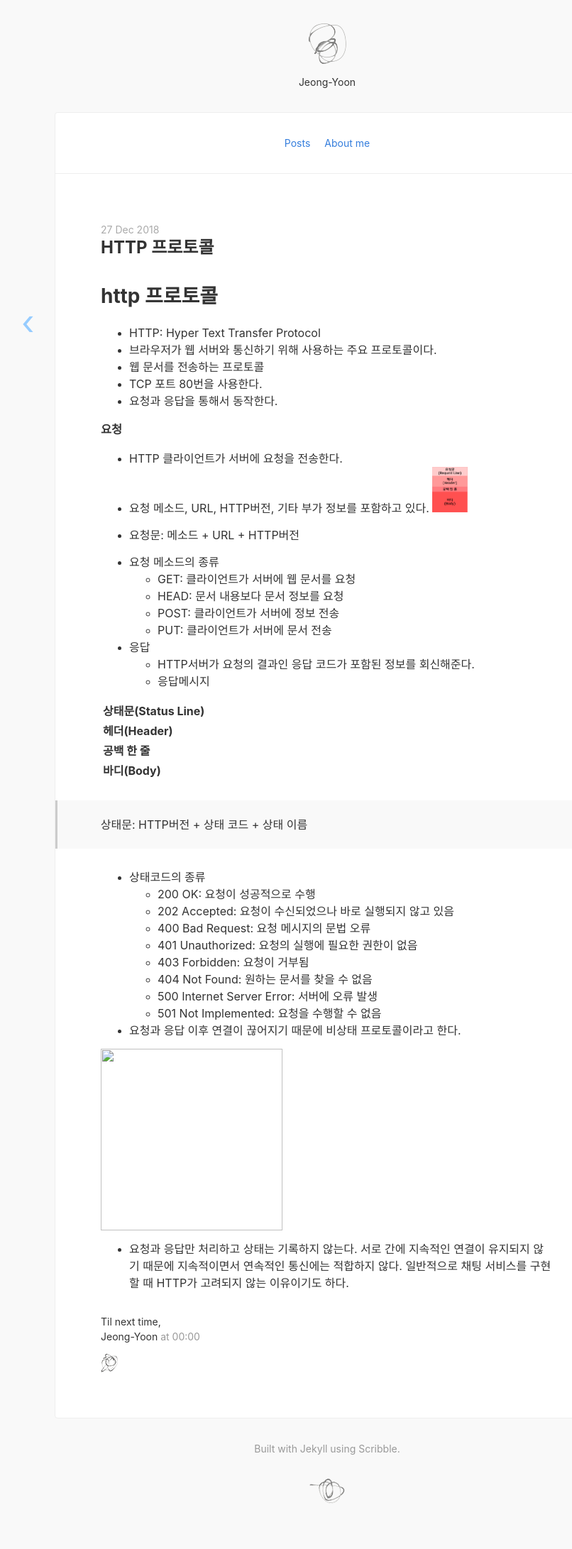
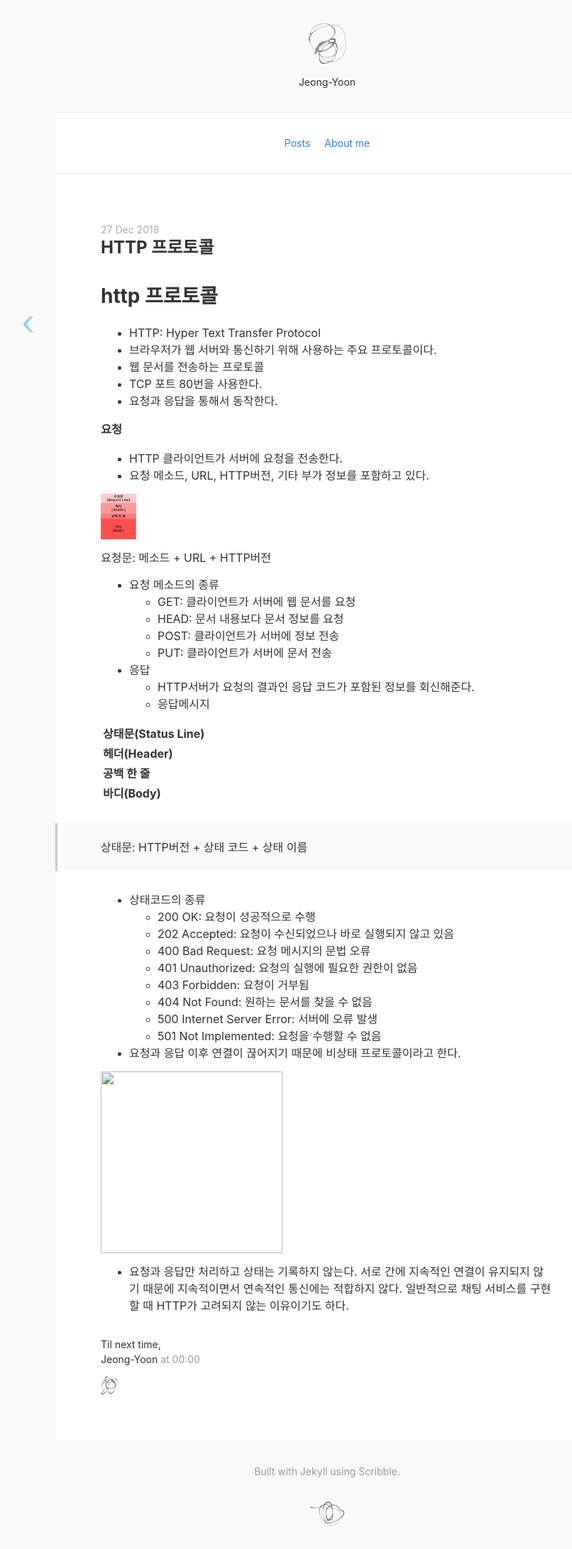
Before and after one commit to Jeong-Yoon/Jeong-Yoon.github.io, a Jekyll site: the page built from _posts/2018-12-27-http 프로토콜.md, in a window 1280 px wide. Shown: the whole page at 71% size, without its empty margins (179-985 px from the left). Built offline with Jekyll 4.4.1, drawn with Linux system fonts in a browser that asks for light colours; nearby versions of some CDN libraries; before the commit the page ends 2151 px from its top, so only the background shows below that.

Commit message:
Update 2018-12-27-http 프로토콜.md

```diff
--- a/_posts/2018-12-27-http 프로토콜.md
+++ b/_posts/2018-12-27-http 프로토콜.md
@@ -9,8 +9,9 @@
 ### 요청
  *  <span style="font-size: 12pt; ">HTTP 클라이언트가 서버에 요청을 전송한다.
  * <span style="font-size: 12pt; ">요청 메소드, URL, HTTP버전, 기타 부가 정보를 포함하고 있다.
-  <img src="{{ site.baseurl }}/images/request.png" style="width:50px;">
-* <span style="font-size: 12pt; ">
+
+  <span style="font-size: 12pt; "> <img src="{{ site.baseurl }}/images/request.png" style="width:50px;">
+
   <span style="font-size: 12pt; ">요청문: 메소드 + URL + HTTP버전
 
 - <span style="font-size: 12pt; ">요청 메소드의 종류
```
